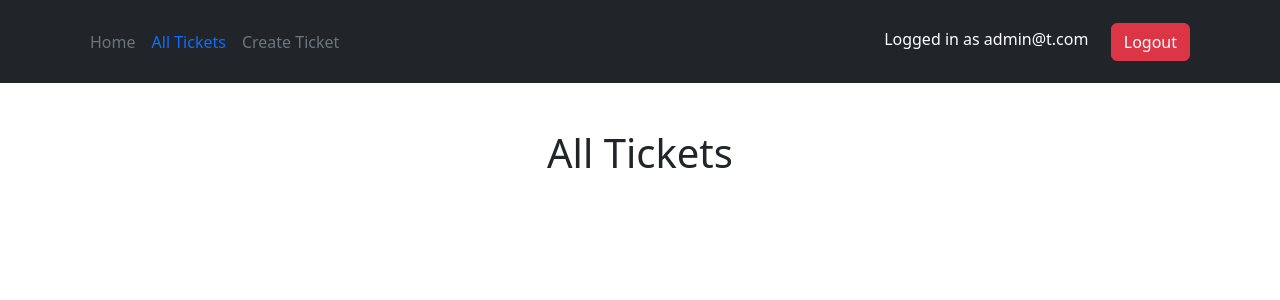
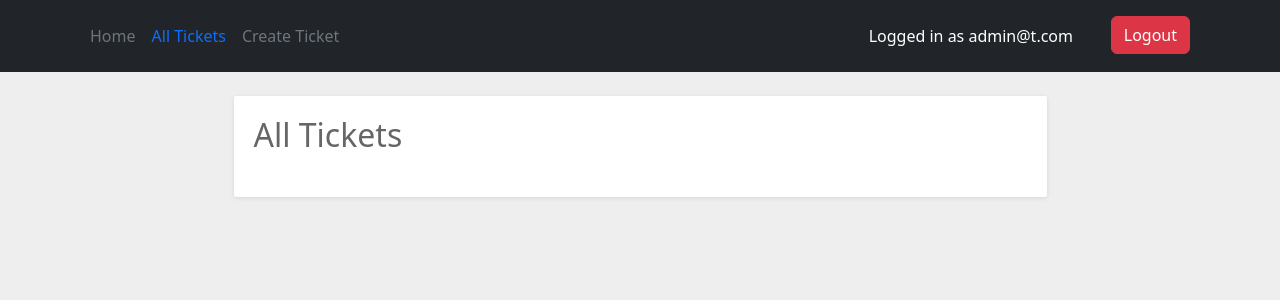
Before and after one commit to Aidan-Pasquale99/t-ticketing-system, a Flask app: page /all_tickets in a window 1280 px wide. Shown: the top 300 px of the page. Run offline with Flask 3, Linux system fonts and the light colour scheme; a user stored in the database is signed in; parts of the project's set-up code (start-up, migrations or seed data) failed here and were passed over; some libraries are stand-ins or nearby versions.

Commit message:
graph and ui updates

```diff
--- a/src/static/styles.css
+++ b/src/static/styles.css
@@ -100,9 +100,10 @@
 /* Modal Content/Box */
 .modal-content {
   background-color: #fefefe;
-  margin: 5% auto 15% auto; /* 5% from the top, 15% from the bottom and centered */
+  color: #474e5d;
+  margin: 5% auto 15% auto;
   border: 1px solid #888;
-  width: 80%; /* Could be more or less, depending on screen size */
+  width: 80%;
 }
 
 /* Style the horizontal ruler */
@@ -140,3 +141,134 @@
     width: 100%;
   }
 }
+
+body{
+  background:#eee;
+}
+
+.padding {
+    padding: 10px;
+}
+
+/* GRID */
+.row h3 {
+	color: #666666;
+}
+
+.row.grid {
+	margin-left: 0;
+}
+
+.grid {
+	position: relative;
+	width: 100%;
+	background: #fff;
+	color: #666666;
+	border-radius: 2px;
+	margin-bottom: 25px;
+	box-shadow: 0px 1px 4px rgba(0, 0, 0, 0.1);
+}
+
+.grid .grid-header {
+	position: relative;
+	border-bottom: 1px solid #ddd;
+	padding: 15px 10px 10px 20px;
+}
+
+.grid .grid-header:before,
+.grid .grid-header:after {
+	display: table;
+	content: " ";
+}
+
+.grid .grid-header:after {
+	clear: both;
+}
+
+.grid .grid-header span {
+	padding: 0 5px;
+}
+
+.grid .grid-header > .fa {
+	padding: 5px 10px 0 0;
+}
+
+.grid .grid-header > .grid-tools {
+	padding: 4px 10px;
+}
+
+.grid .grid-header > .grid-tools a {
+	color: #999999;
+	padding-left: 10px;
+	cursor: pointer;
+}
+
+.grid .grid-body {
+	padding: 15px 20px 15px 20px;
+	font-size: 0.9em;
+	line-height: 1.9em;
+}
+
+/* SUPPORT TICKET */
+.support ul {
+  list-style: none;
+	padding: 0px;
+}
+
+.support ul li {
+	padding: 8px 10px;
+}
+
+.support ul li a {
+	color: #999;
+	display: block;
+}
+
+.support ul li a:hover {
+	color: #666;
+}
+
+.support ul li.active {
+	background: #0073b7;
+}
+
+.support ul li.active a {
+	color: #fff;
+}
+
+.support ul.support-label li {
+	padding: 2px 0px;
+}
+
+.support h2,
+.support-content h2 {
+	margin-top: 5px;
+}
+
+.support-content .list-group li {
+	padding: 15px 20px 12px 20px;
+	cursor: pointer;
+}
+
+.support-content .list-group li:hover {
+	background: #eee;
+}
+
+.support-content .fa-padding .fa {
+	padding-top: 5px;
+	width: 1.5em;
+}
+
+.support-content .info {
+	color: #777;
+	margin: 0px;
+}
+
+.support-content a {
+	color: #111;
+}
+
+.support-content .info .fa {
+	width: 1.5em;
+	text-align: center;
+}
--- a/src/templates/base.html
+++ b/src/templates/base.html
@@ -1,4 +1,4 @@
-{% set active_page = active_page|default("index") -%}
+{% set active_page = active_page -%}
 
 <!DOCTYPE html>
 <html lang="en">
@@ -6,6 +6,7 @@
     <meta charset="utf-8">
     <meta name="viewport" content="width=device-width,initial-scale=1">
     <link href="https://cdn.jsdelivr.net/npm/bootstrap@5.2.0/dist/css/bootstrap.min.css" rel="stylesheet" integrity="sha384-gH2yIJqKdNHPEq0n4Mqa/HGKIhSkIHeL5AyhkYV8i59U5AR6csBvApHHNl/vI1Bx" crossorigin="anonymous">
+    <link href="https://cdn.jsdelivr.net/npm/bootstrap@5.3.0-alpha3/dist/css/bootstrap.min.css" rel="stylesheet" integrity="sha384-KK94CHFLLe+nY2dmCWGMq91rCGa5gtU4mk92HdvYe+M/SXH301p5ILy+dN9+nJOZ" crossorigin="anonymous">
     <link rel="stylesheet" href="{{url_for('static', filename='styles.css')}}">
     {% block css %}{% endblock %}
   </head>
--- a/src/templates/core/index.html
+++ b/src/templates/core/index.html
@@ -5,6 +5,7 @@
 <h1 class="text-center" style="padding-bottom: 5%;">Welcome to the t Ticketing System</h1>
 
 {% if tickets_exist %}
+<h2 class="text-center" style="padding-bottom: 2%;">All Tickets Status Overview</h2>
 <div>
   <canvas id="ticketStatusChart" style="margin: 0 auto; width: 40%;"></canvas>
 </div>
@@ -18,14 +19,15 @@
       datasets: [{
         label: '# of Tickets',
         data: [{{ to_do_tickets }}, {{ in_prog_tickets }}, {{ blocked_tickets }}, {{ completed_tickets }}],
-        borderWidth: 5,
+        borderWidth: 2,
+        borderColor: 'rgb(256, 256, 256)',
         backgroundColor: [
         'rgb(46, 134, 193)',
         'rgb(40, 180, 99)',
         'rgb(203, 67, 53)',
         'rgb(212, 172, 13)'
         ],
-      }]
+      }],
     },
   });
 </script>
--- a/src/templates/navigation.html
+++ b/src/templates/navigation.html
@@ -1,4 +1,4 @@
-{% set active_page = active_page|default("index") -%}
+{% set active_page = active_page -%}
 <!-- Navigation -->
 <header class="p-3 text-bg-dark">
   <div class="container">
@@ -15,15 +15,32 @@
         </li>
       </ul>
 
-      {% if current_user.is_authenticated %}
-      <div class="text-end" style="position: relative; padding-top: 1%; padding-right: 2%;">
-        <p>Logged in as {{ current_user.email }}</p>
-      </div>
-      {% endif %}
 
-      <div class="text-end">
+      <div class="text-end" style="position: relative; width: 500px; height: 40px;">
         {% if current_user.is_authenticated %}
-        <a href="{{ url_for('accounts.logout') }}"><button type="button" class="btn btn-danger me-2">Logout</button></a>
+        <div class="text-end" style="position: absolute; top: 50%; left: 50%; transform: translate(-50%,-40%); width: 250px; height: 30px;">
+          <p>Logged in as {{ current_user.email }}</p>
+        </div>
+        <button type="submit" class="btn btn-danger me-2" onclick="document.getElementById('id02').style.display='block'">Logout</button>
+        <div id="id02" class="modal">
+          <span onclick="document.getElementById('id02').style.display='none'" class="close" title="Close Modal">&times;</span>
+          <form class="modal-content" action="{{ url_for('accounts.logout') }}" style="width: 35%;">
+            <div class="modal_container">
+              <h1>Logout</h1>
+              <p>Are you sure you want to logout?</p>
+
+              <div class="clearfix">
+                <a href="{{ url_for('tickets.all_tickets') }}">
+                  <button type="button" class="modal_button cancelbtn">Cancel</button>
+                </a>
+                <a href="{{ url_for('accounts.logout') }}">
+                  <button type="input" class="modal_button deletebtn">Logout</button>
+                </a>
+              </div>
+            </div>
+          </form>
+        </div>
+
         {% else %}
           <a href="{{ url_for('accounts.login') }}"><button type="button" class="btn btn-outline-light me-2">Login</button></a>
           <a href="{{ url_for('accounts.register') }}"><button type="button" class="btn btn-success">Sign up</button></a>
--- a/src/templates/tickets/create_ticket.html
+++ b/src/templates/tickets/create_ticket.html
@@ -2,7 +2,7 @@
 {% set active_page = "create_ticket" %}
 
 {% block content %}
-<div class="form-group m-5">
+<div style="margin: 0 auto; width: 60%;">
     <h1>{% block title %} Add a New Ticket {% endblock %}</h1>
     <br>
     <form action="{{ url_for('tickets.create_ticket')}}" method="POST">
--- a/src/templates/tickets/index.html
+++ b/src/templates/tickets/index.html
@@ -2,17 +2,49 @@
 {% set active_page = "all_tickets" %}
 
 {% block content %}
-
-  <div style="height:100px;display: flex;flex-direction: column;justify-content: center;text-align: center;">
-      <h1>{% block title %} All Tickets {% endblock %}</h1>
-  </div>
-  {% for ticket in tickets %}
-      <hr>
-      <a href="{{ url_for('tickets.get_ticket', ticket_id=ticket.id) }}">
-        <h2>{{ ticket["name"] }}</h2>
-      </a>
-      <span class="badge badge-primary">{{ ticket["create_date"] }}</span>
-      <p>{{ ticket["status"] }}</p>
-  {% endfor %}
-
+    <div class="container">
+    <section class="content">
+      <div class="row">
+        <div class="col-md-9 container">
+          <div class="grid support-content">
+             <div class="grid-body">
+              <h2>All Tickets</h2>
+              <div class="padding"></div>
+              <div class="row">
+                {% for ticket in tickets %}
+                <div class="col-md-12">
+                  <ul class="list-group fa-padding">
+                    <li class="list-group-item" data-toggle="modal">
+                      <a href="{{ url_for('tickets.get_ticket', ticket_id=ticket.id) }}">
+                        <div class="media">
+                          <i class="fa fa-cog pull-left"></i>
+                          <div class="media-body">
+                            <strong style="padding-right: 5px; font-size: medium;">{{ ticket.name }}</strong>
+                            {% if ticket.status == "To Do" %}
+                            <span class="badge text-bg-secondary">TO DO</span>
+                            {% endif %}
+                            {% if ticket.status == "In Progress" %}
+                            <span class="badge text-bg-primary">IN PROGRESS</span>
+                            {% endif %}
+                            {% if ticket.status == "Blocked" %}
+                            <span class="badge text-bg-danger">BLOCKED</span>
+                            {% endif %}
+                            {% if ticket.status == "Completed" %}
+                            <span class="badge text-bg-success">COMPLETED</span>
+                            {% endif %}
+                            <p class="info">Created by {{ ticket.created_by }} at {{ ticket.created_date }}</p>
+                          </div>
+                        </div>
+                      </a>
+                    </li>
+                  </ul>
+                </div>
+                {% endfor %}
+              </div>
+            </div>
+          </div>
+        </div>
+      </div>
+    </section>
+    </div>
 {% endblock %}
--- a/src/templates/tickets/ticket.html
+++ b/src/templates/tickets/ticket.html
@@ -1,11 +1,11 @@
 {% extends "base.html" %}
 
 {% block content %}
-<div class="form-group m-5">
+<div style="margin: 0 auto; width: 60%;">
     <h2>{% block title %} {{ ticket["name"] }} {% endblock %}</h2>
     <br>
 
-    <div style="width: 20%; height: 60px;">
+    <div style="width: 30%; height: 60px;">
         <div style="float: left; height: 50px; width: 110px; margin-right: 5px; text-align: center; line-height: 50px;">
             <a class="width: relative 5%;" href="{{ url_for('tickets.update_ticket', ticket_id=ticket.id) }}">
                 <button style="width: 100px;" type="submit" class="btn btn-primary">Update</button>
```
Also changed, not shown: src/core/views.py (+4 -4 lines).
